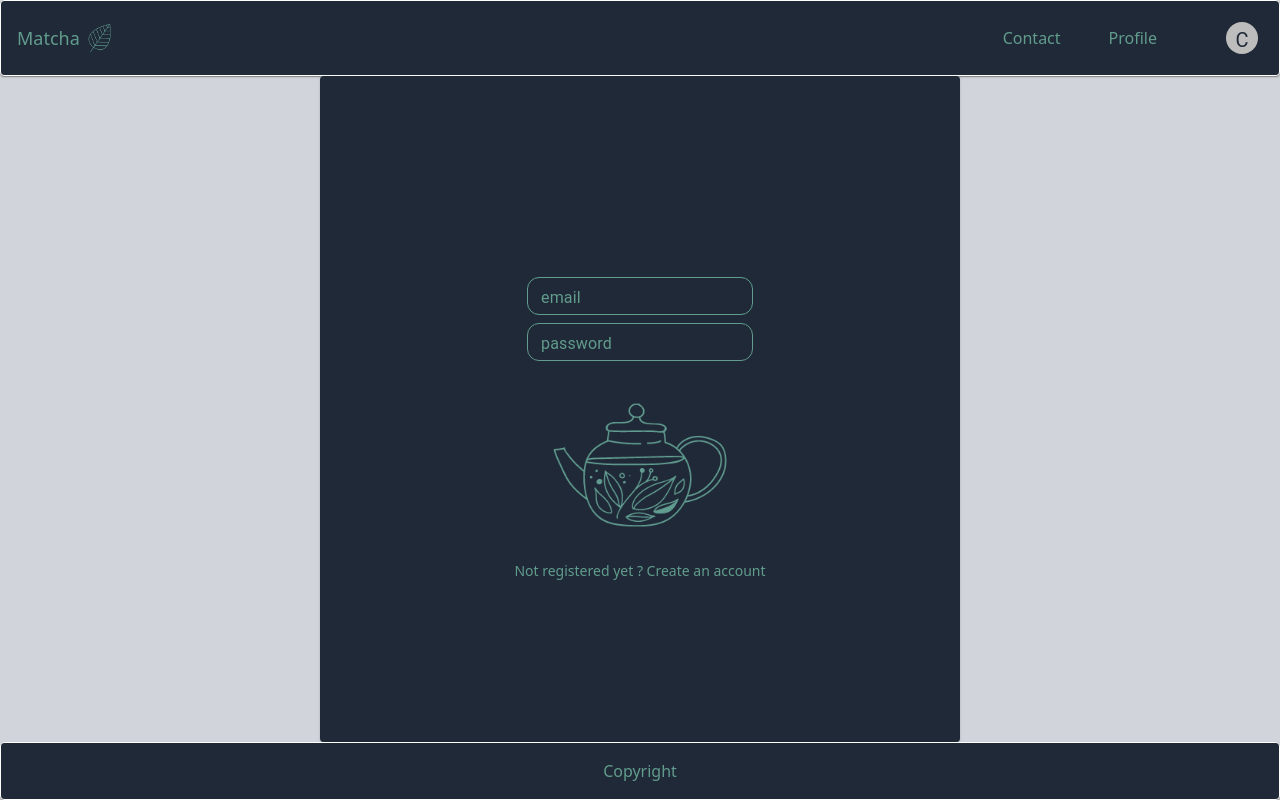
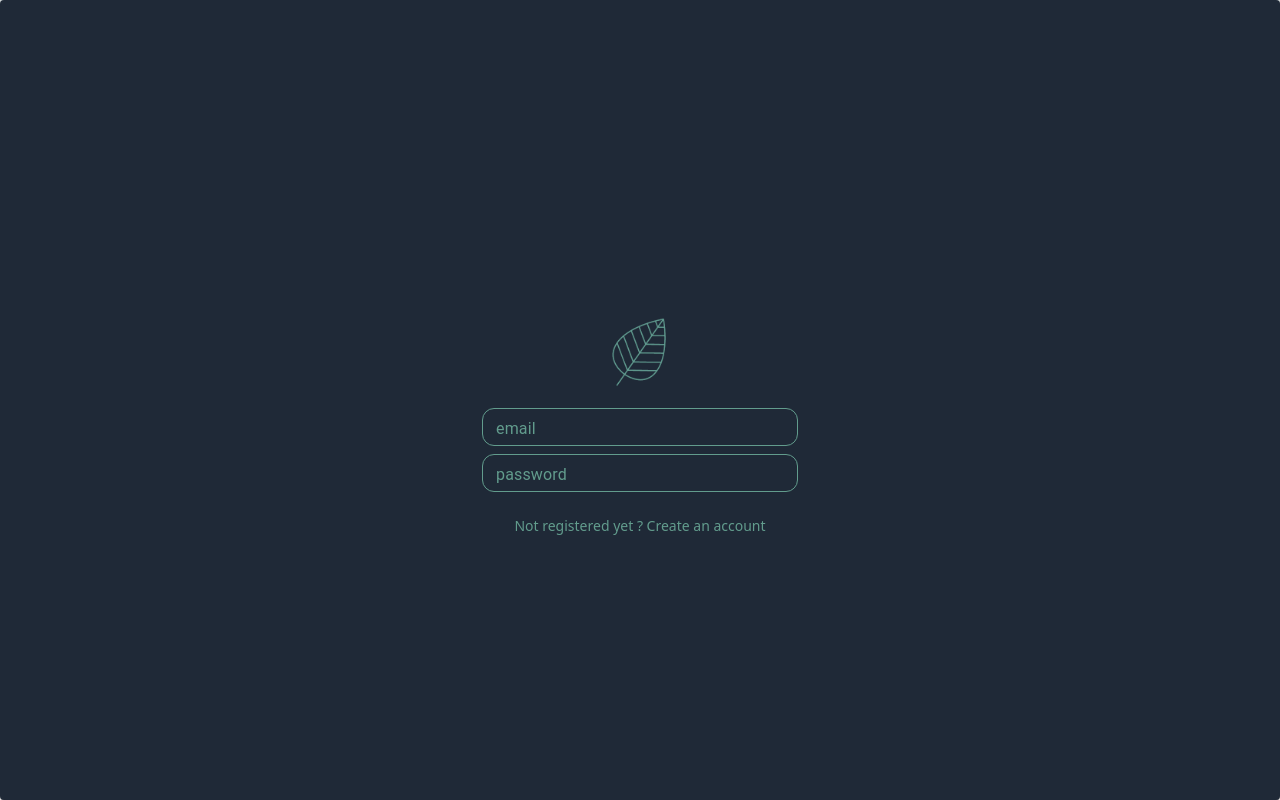
Before and after one commit to claire-d-b/Matcha_front_local, a Next.js app: page /home in a window 1280 px wide. Built offline with nearby package versions, Linux system fonts and the light colour scheme.

Commit message:
change homepage design

```diff
--- a/src/app/home/page.tsx
+++ b/src/app/home/page.tsx
@@ -12,28 +12,28 @@ import theme from '../theme'
 const _ = () => {
   return (
     <ThemeProvider theme={theme}>
-      <div className="flex flex-col h-screen w-screen bg-gray-300">
-        <Paper className="p-4 border border-white flex w-full justify-center items-center bg-gray-800">
+      <div className="flex flex-col h-screen w-screen justify-center items-stretch">
+        {/* <Paper className="p-4 border border-white flex w-full justify-center items-center bg-gray-800">
           <Ctitle opts="text-lg font-light" title="Matcha" />
           <Image className="w-10 h-auto" src={LeafImage} alt="leaf" />
           <Cnav className="self-end flex w-full justify-end items-center gap-12" />
-        </Paper>
-        <div className='w-full h-full flex items-center justify-center'>
-          <div className='w-1/4 flex-shrink'></div>
-          <Paper className="rounded-none h-full w-1/2 p-2 flex flex-col flex-grow flex-shrink-0 justify-center items-center">
-            <div className="pt-10 gap-2 flex flex-col justify-start items-center">
-              <Ctextfield opts="" type="email" size="small" variant="outlined" label="email" multiline={false} />
-              <Ctextfield opts="" type="password" size="small" variant="outlined" label="password" multiline={false} />
-              <Image className="w-48 h-auto" src={TeaImage} alt="matcha" />
+        </Paper> */}
+        {/* <div className='w-full h-full flex items-center justify-center'> */}
+          {/* <div className='w-1/4 flex-shrink'></div> */}
+          <Paper className="rounded-none h-full p-2 flex flex-col flex-grow flex-shrink-0 justify-center items-center text-lg font-thin">
+            <div className="w-full pt-10 gap-2 flex flex-col justify-center items-center">
+              <Image className="w-24 h-auto" src={LeafImage} alt="matcha" />
+              <Ctextfield opts="w-1/4" type="email" size="small" variant="outlined" label="email" multiline={false} />
+              <Ctextfield opts="w-1/4" type="password" size="small" variant="outlined" label="password" multiline={false} />
             </div>
-            <div className="text-sm font-thin">Not registered yet ? <a href='#'>Create an account</a></div>
+            <div className="text-sm font-thin pt-6">Not registered yet ? <a href='#'>Create an account</a></div>
           </Paper>
-          <div className='w-1/4 flex-shrink'></div>
+          {/* <div className='w-1/4 flex-shrink'></div> */}
         </div>
-        <Paper className="w-full p-4 border border-white flex flex-col justify-center items-center bg-gray-800">
+        {/* <Paper className="w-full p-4 border border-white flex flex-col justify-center items-center bg-gray-800">
           Copyright
-        </Paper>
-      </div>
+        </Paper> */}
+      {/* </div> */}
     </ThemeProvider>
   );
 }
```
